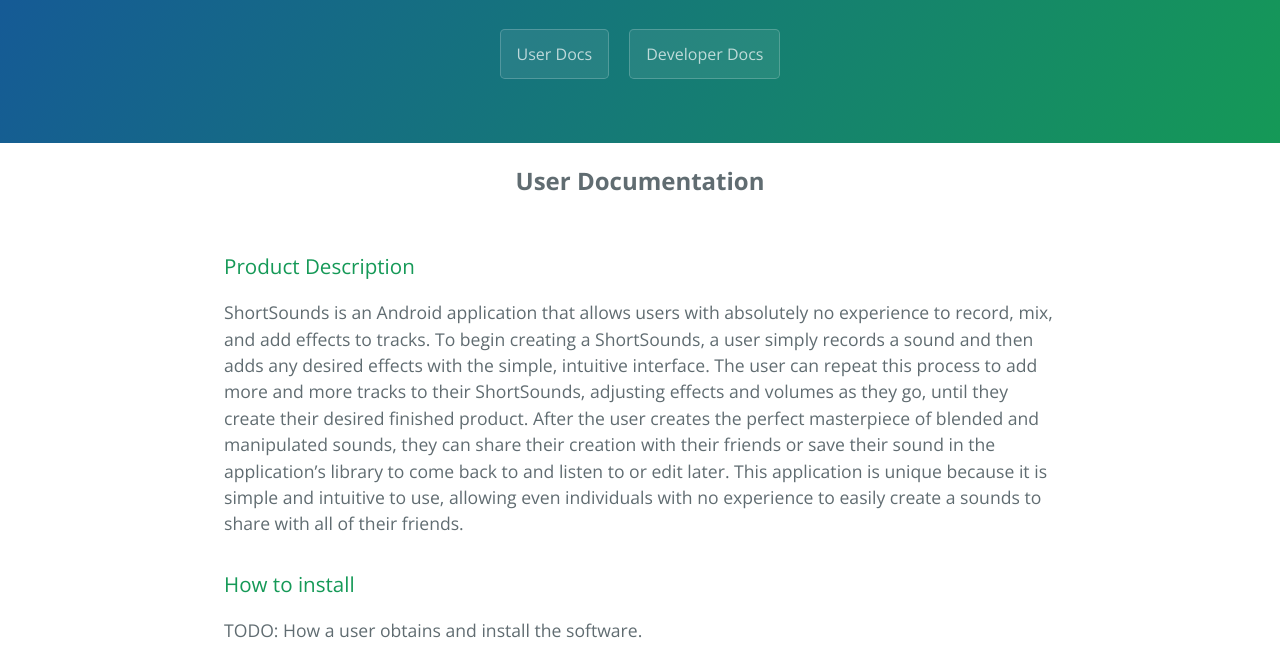
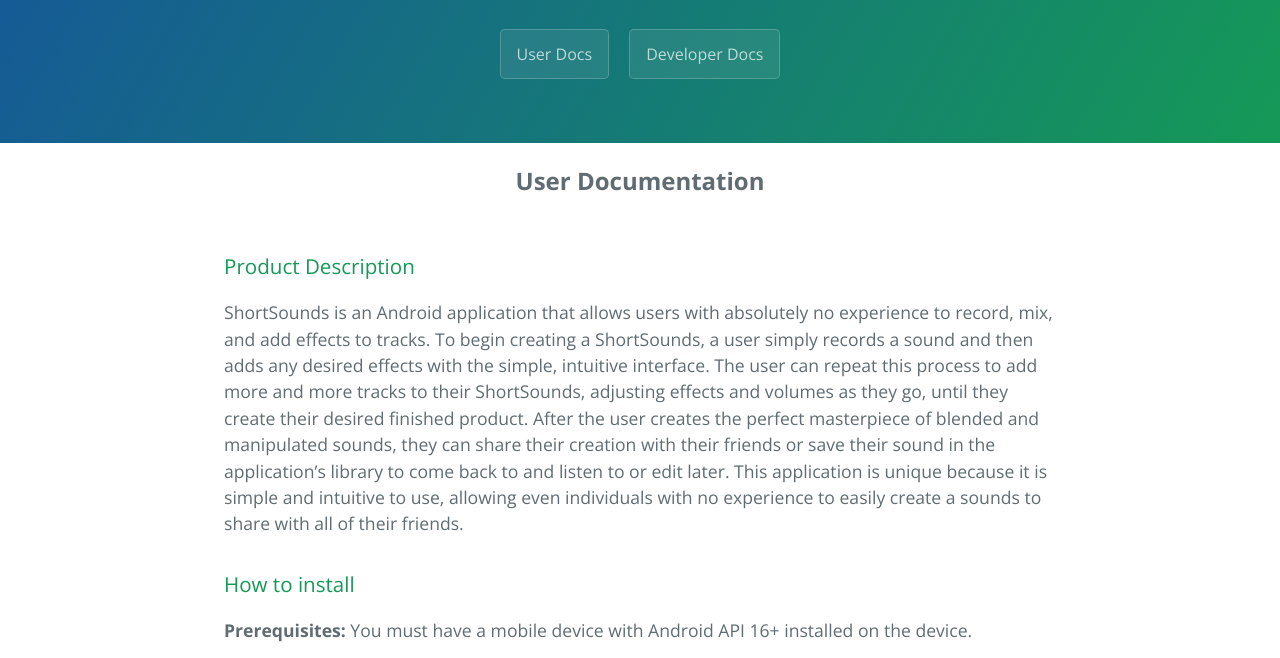
Before and after one commit to nharlow89/ShortSounds, a plain HTML site: page user.html in a window 1280 px wide. Shown: the part 129-787 px from the top of the page. Drawn offline with nearby package versions, Linux system fonts and the light colour scheme.

Commit message:
update user docs

```diff
--- a/user.html
+++ b/user.html
@@ -32,6 +32,7 @@
       <a id="get-the-goods" class="anchor" href="#get-the-goods" aria-hidden="true"><span class="octicon octicon-link"></span></a>
       How to install
     </h3>
+    <p><b>Prerequisites:</b> You must have a mobile device with Android API 16+ installed on the device.</p>
     <p>TODO: How a user obtains and install the software.</p>
 
     <h3>
```
